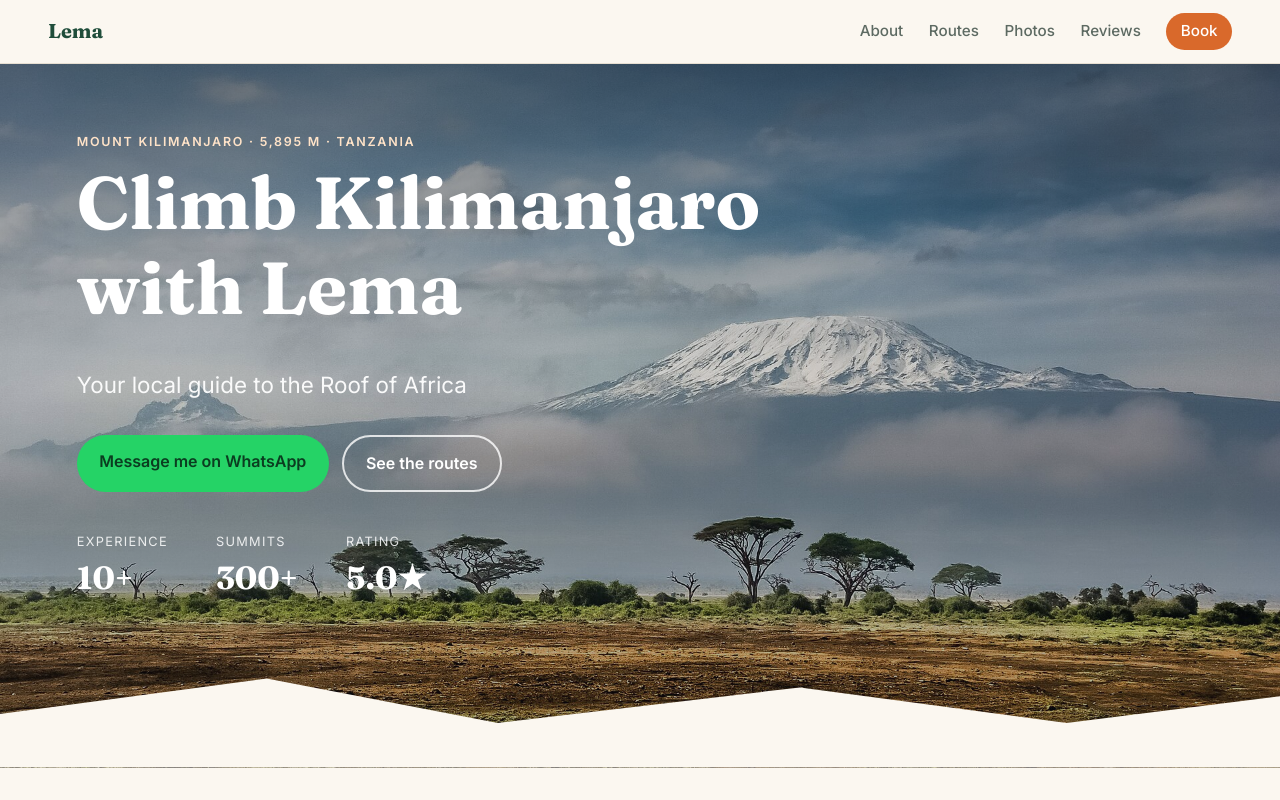
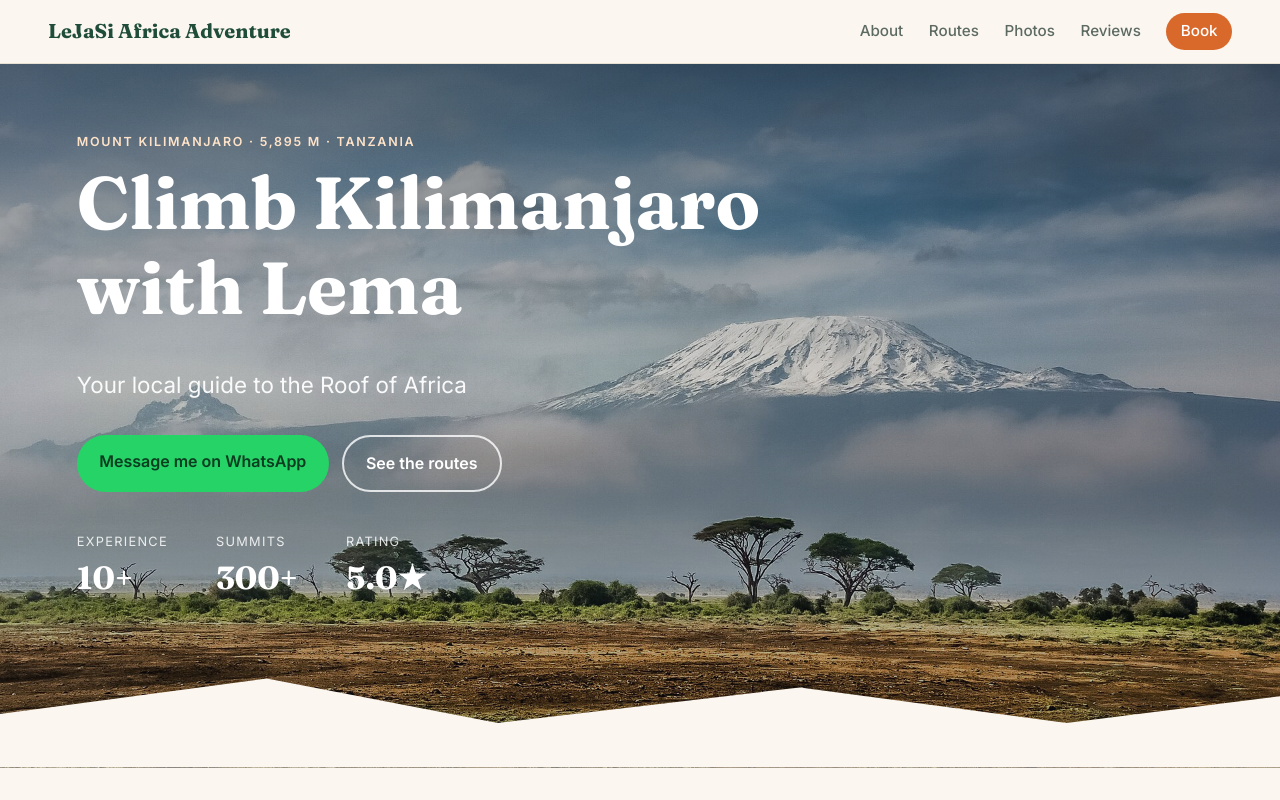
Before and after one commit to simondemey/LemaGuide, a plain HTML site: page foto/index.html in a window 1280 px wide. Shown: the top 800 px of the page. Drawn offline with Linux system fonts and the light colour scheme; files that its build step writes are made by us from their sources.

Commit message:
Use LeJaSi Africa Adventure as the site name
New editable siteName field shown in the header, browser tab and footer;
the guide's own name stays in the hero heading.

Co-Authored-By: Claude Opus 5.5 <noreply@anthropic.com>

```diff
--- a/content/site.json
+++ b/content/site.json
@@ -1,4 +1,5 @@
 {
+  "siteName": "LeJaSi Africa Adventure",
   "guideName": "Lema",
   "tagline": "Your local guide to the Roof of Africa",
   "heroImage": "",
--- a/foto/index.html
+++ b/foto/index.html
@@ -13,7 +13,7 @@
 </head>
 <body>
   <header class="nav">
-    <a class="brand" href="foto/#top" data-bind="guideName">Kilimanjaro Guide</a>
+    <a class="brand" href="foto/#top" data-bind="siteName">Kilimanjaro Guide</a>
     <nav>
       <a href="foto/#about">About</a>
       <a href="foto/#routes">Routes</a>
@@ -88,7 +88,7 @@
   </main>
 
   <footer class="footer">
-    <p>© <span id="year"></span> <span data-bind="guideName"></span> · Kilimanjaro guide · <span data-bind="location"></span></p>
+    <p>© <span id="year"></span> <span data-bind="siteName"></span> · Kilimanjaro guide <span data-bind="guideName"></span> · <span data-bind="location"></span></p>
     <p class="credit">Header photo: Kilimanjaro from Amboseli by Sergey Pesterev, <a href="https://creativecommons.org/licenses/by-sa/4.0/" target="_blank" rel="noopener">CC BY-SA 4.0</a>, via <a href="https://commons.wikimedia.org/wiki/File:Kilimanjaro_from_Amboseli.jpg" target="_blank" rel="noopener">Wikimedia Commons</a></p>
   </footer>
 
--- a/script.js
+++ b/script.js
@@ -14,7 +14,9 @@ async function init() {
     const v = site[el.dataset.bind];
     if (v) el.textContent = v;
   });
-  if (site.guideName) document.title = `${site.guideName} · Kilimanjaro Guide`;
+  const brand = site.siteName || site.guideName;
+  if (brand) document.title = `${brand} · Kilimanjaro Guide`;
+  if (!site.siteName && site.guideName) document.querySelectorAll('[data-bind="siteName"]').forEach((el) => { el.textContent = site.guideName; });
   document.getElementById('year').textContent = new Date().getFullYear();
 
   document.getElementById('about-text').innerHTML = String(site.about || '')
```
Also changed, not shown: index.html (+2 -2 lines), 1 other file.
